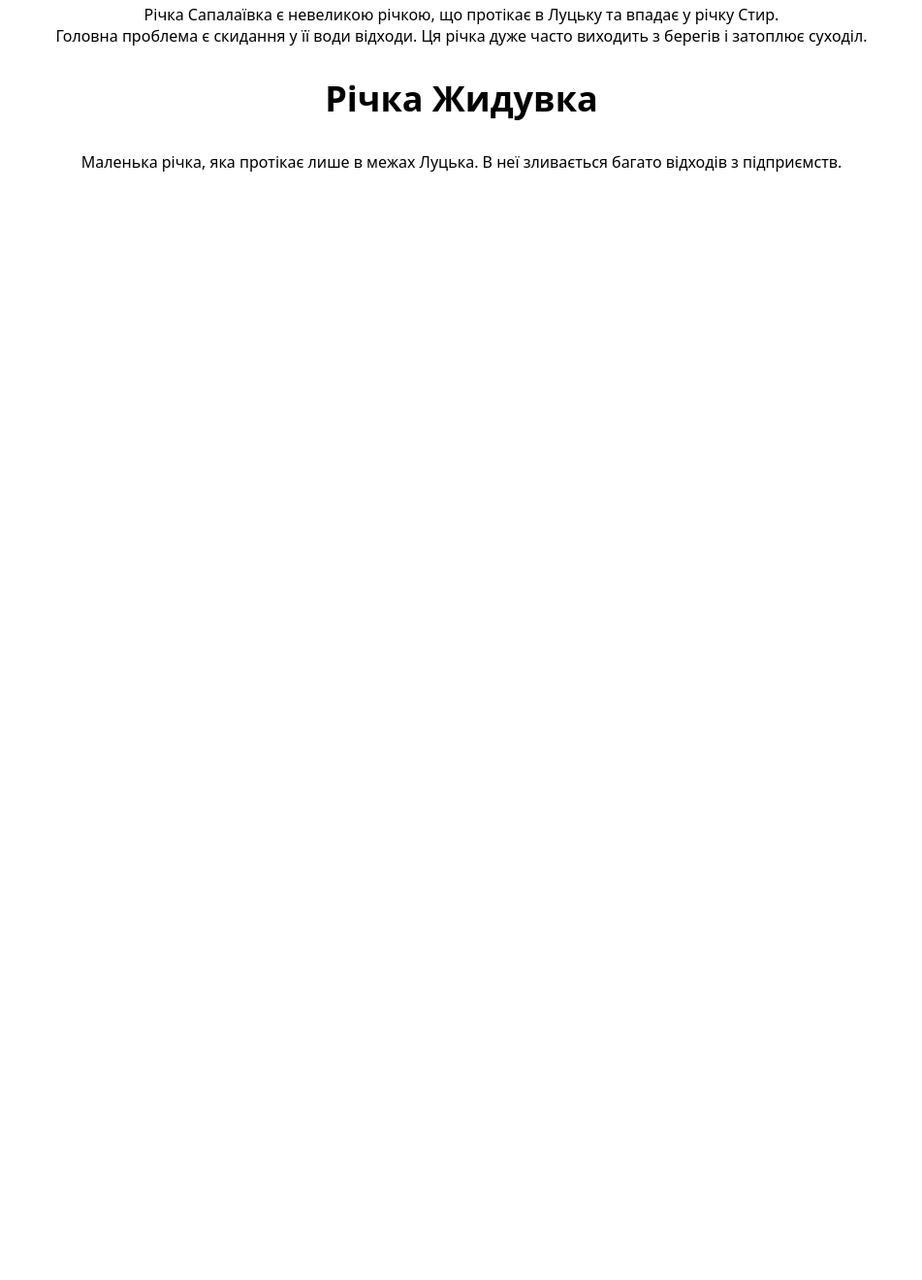
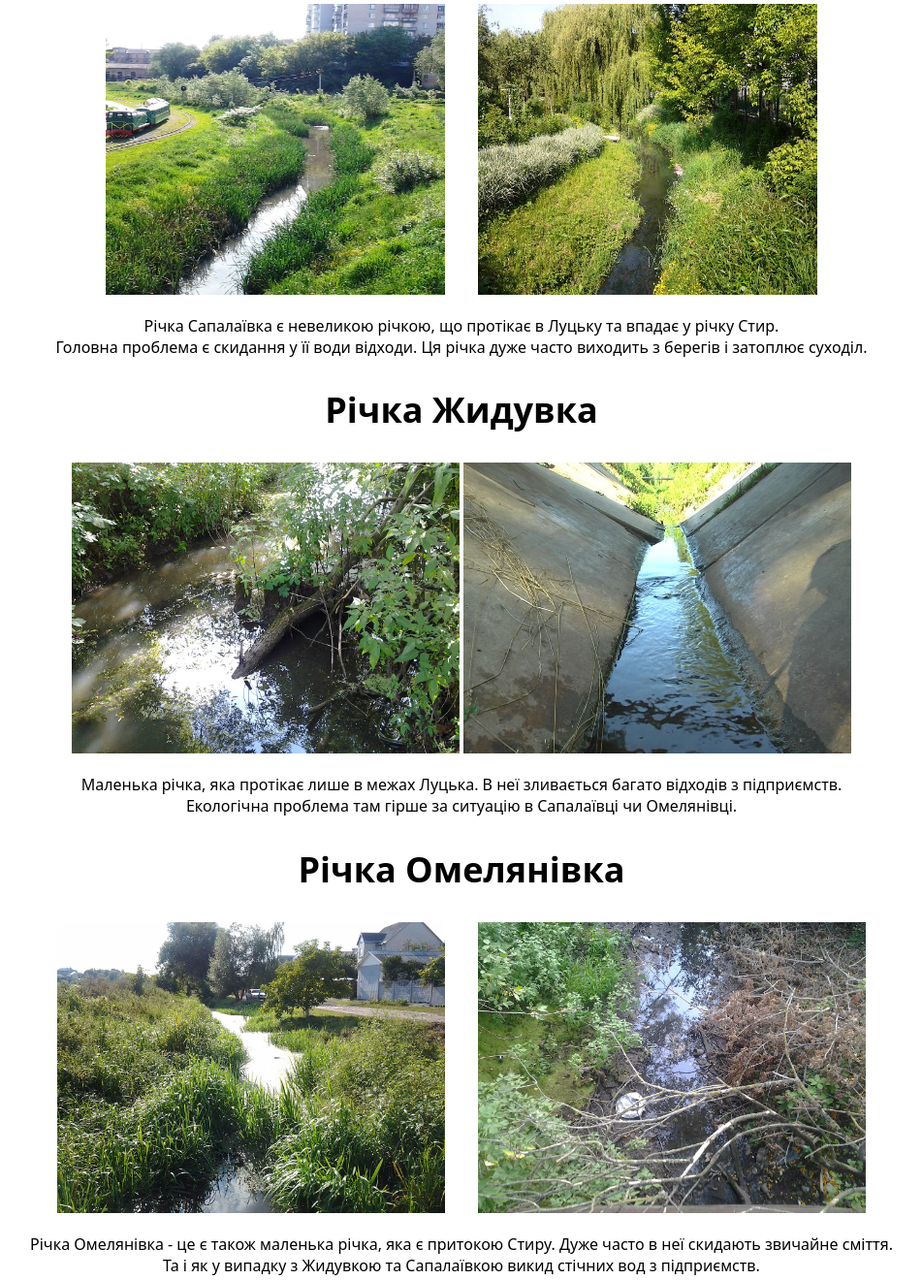
Before and after one commit to Vovarbty695/Site, a plain HTML site: page zabrudnenia.html in a window 1280 px wide. Shown: the part 303-1623 px from the top of the page at 97% size, without its empty margins (164-1115 px from the left). Before the commit the page ends 800 px from the top, so only its background shows below. Drawn offline with Linux system fonts and the light colour scheme.

Commit message:
Fourth commit

```diff
--- a/style.css
+++ b/style.css
@@ -122,10 +122,38 @@ h2{
     text-align: center;
 }
 
-.Sapalaivka{
+.Sapalaivka, .Gydywka, .Omelanivka{
     text-align: center;
 }
 
-.Gydywka{
-    text-align: center;
+.PS{
+    width: 350px;
+    height: 300px;
 }
+
+.PS1{
+    padding-left: 30px;
+    width: 350px;
+    height: 300px;
+}
+
+.PG{
+    width: 400px;
+    height: 300px;
+}
+
+.PG1{
+    width: 400px;
+    height: 300px;
+}
+
+.PO{
+    width: 400px;
+    height: 300px;
+}
+
+.PO1{
+    padding-left: 30px;
+    width: 400px;
+    height: 300px;
+}
--- a/zabrudnenia.html
+++ b/zabrudnenia.html
@@ -24,13 +24,26 @@
     </div>
     <div class="Sapalaivka">
         <h2>Річка Сапалаївка</h2>
+        <img class = "PS" src="images/Sapalaiwka.jpg" alt="Сапалаївка">
+        <img class = "PS1" src="images/Sapalaiwka1.jpg" alt="">
         <p>Річка Сапалаївка є невеликою річкою, що протікає в Луцьку та впадає у річку Стир.<br />
         Головна проблема є скидання у її води відходи. Ця річка дуже часто виходить з берегів і затоплює суходіл.<br />
     </p>
     </div>
     <div class = "Gydywka">
         <h2>Річка Жидувка</h2>
-        <p>Маленька річка, яка протікає лише в межах Луцька. В неї зливається багато відходів з підприємств.</p>
+        <img class = "PG" src="images/Gydywka.jpg" alt="Жидувка">
+        <img class = "PG1" src="images/Gydywka1.jpg" alt="Жидувка1">
+        <p>Маленька річка, яка протікає лише в межах Луцька. В неї зливається багато відходів з підприємств.<br />
+            Екологічна проблема там гірше за ситуацію в Сапалаївці чи Омелянівці.</p>
+    </div>
+    <div class="Omelanivka">
+        <h2>Річка Омелянівка</h2>
+        <img class = "PO" src="images/Omelianyk.jpg" alt="Омелянівка">
+        <img class = "PO1" src="images/Omelianyk1.jpg" alt="Омелянівка">
+
+        <p>Річка Омелянівка - це є також маленька річка, яка є притокою Стиру. Дуже часто в неї скидають звичайне сміття. <br />
+        Та і як у випадку з Жидувкою та Сапалаївкою викид стічних вод з підприємств.</p>
     </div>
 </body>
 </html>
```
Also changed, not shown: images/Gydywka.jpg (added), images/Gydywka1.jpg (added), images/Omelianyk.jpg (added), images/Omelianyk1.jpg (added), images/Sapalaiwka.jpg (added), images/Sapalaiwka1.jpg (added).
